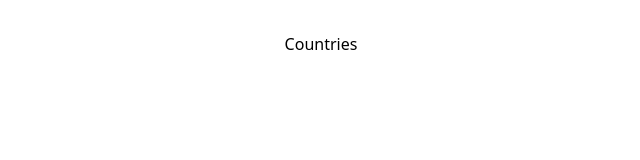
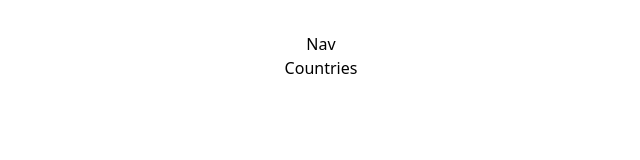
Before and after one commit to rineliniguezsosa/appcountries, a React (Vite) app: page / in a window 1280 px wide. Shown: the top 160 px of the page, without its empty margins (319-959 px from the left). Built offline with nearby package versions, Linux system fonts and the light colour scheme.

Commit message:
[FEAT] Cambios en el archivo App.tsx
- importando el componente Nav
- estableciendo el componente Nav en la devolución del funcional componente App

```diff
--- a/src/App.tsx
+++ b/src/App.tsx
@@ -1,12 +1,14 @@
 import { Routes,Route } from 'react-router-dom';
 import { Countries } from './pages/Countries';
 import { CountriesDetail } from './pages/CountriesDetail';
+import { Nav } from './components/Nav';
 import './App.css'
 
 function App() {
 
   return (
     <main>
+      <Nav/>
         <Routes>
           <Route path='/' element={<Countries/>} />
           <Route path='/countries/detail/:nane' element={<CountriesDetail/>} />
```
